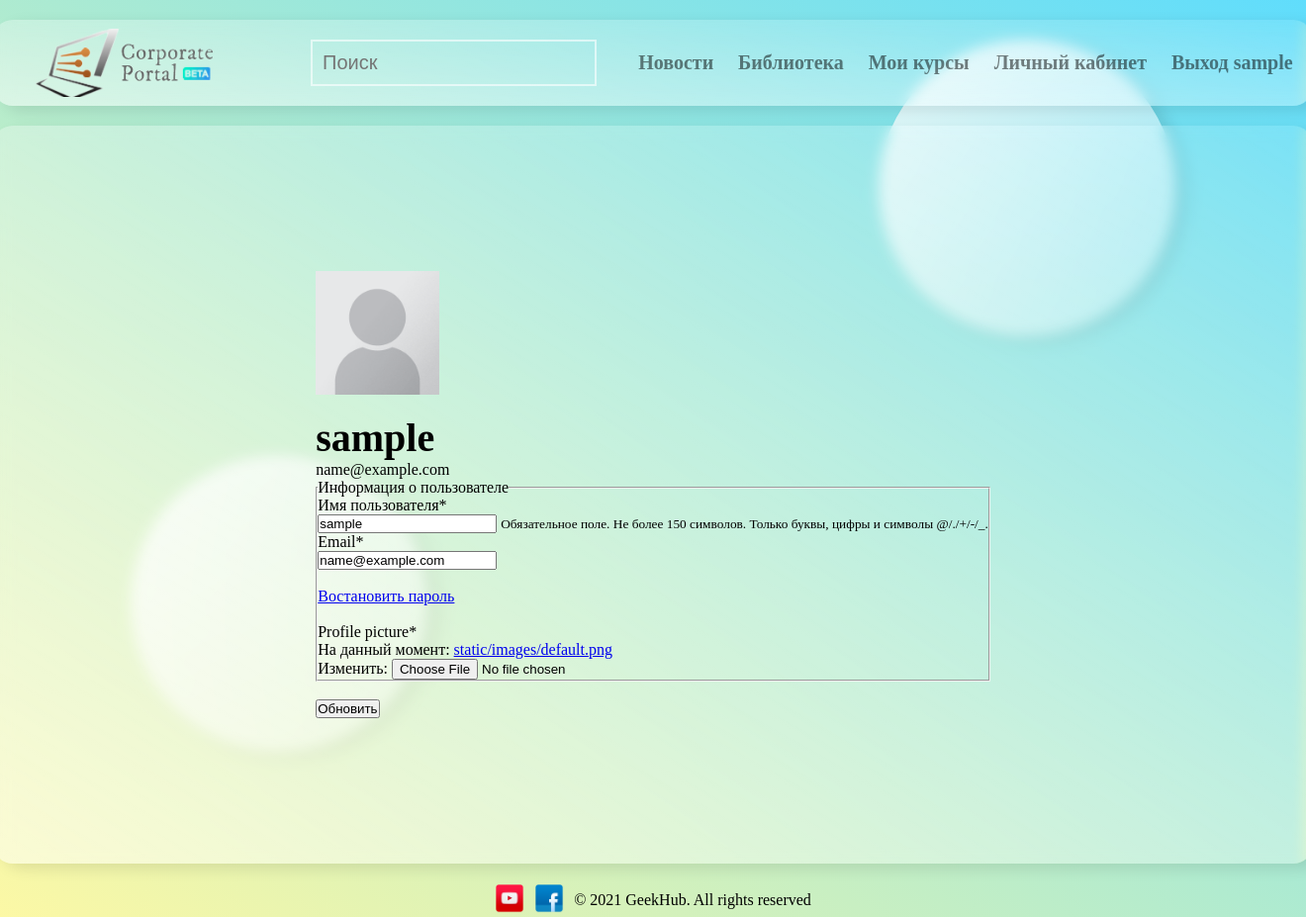
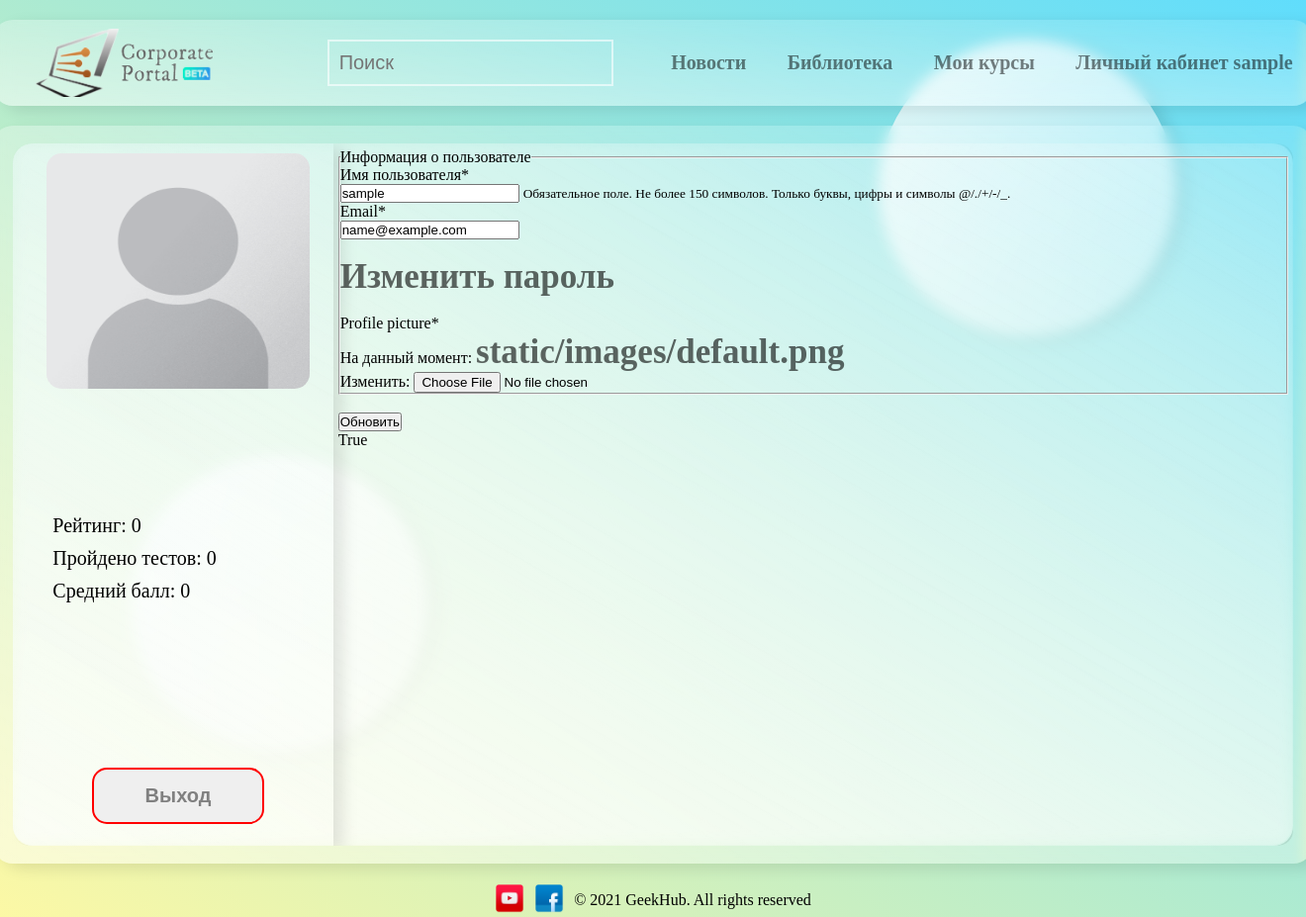
Before and after one commit to Irshak10/FinalProject, a Django app: page /profile/ in a window 1320 px wide. Shown: the whole page at 99% size. Run offline with Django 3.2, Linux system fonts and the light colour scheme; the visitor is signed in with stand-in values (Sample User, id 1); data comes from the database, SQL or seed files in the repository; parts of the project's set-up code (start-up, migrations or seed data) failed here and were passed over; some libraries are stand-ins or nearby versions.

Commit message:
Added worked Reset password, little change in Profile, delete groups, users are added to Users now

```diff
--- a/FinalProject/urls.py
+++ b/FinalProject/urls.py
@@ -17,10 +17,12 @@ from django.contrib import admin
 from django.urls import path, include
 from django.conf.urls.static import static
 from django.conf import settings
+from users import views
 
 
 urlpatterns = [
     path('', include('testing.urls')),
     path('', include('users.urls')),
     path('admin/', admin.site.urls),
+    path("password_reset", views.password_reset_request, name="password_reset")
 ] + static(settings.MEDIA_URL, document_root=settings.MEDIA_ROOT)
--- a/templates/base-testing.html
+++ b/templates/base-testing.html
@@ -39,10 +39,7 @@
                 </a>
             </span>
             <span class="nav-item" id="nav-link">
-                <a href="{% url 'user' %}">Личный кабинет</a>
-            </span>
-            <span class="nav-item" id="nav-link">
-                <a href="{% url 'logout' %}">Выход {{ user.username }}</a>
+                <a href="{% url 'profile' %}">Личный кабинет {{ user.username }}</a>
             </span>
         </div>
     </div>
--- a/testing/admin.py
+++ b/testing/admin.py
@@ -59,7 +59,8 @@ class UserTestCaseAdmin(admin.ModelAdmin):
     def save_model(self, request, obj, form, change):
         super(UserTestCaseAdmin, self).save_model(request, obj, form, change)
         # при назначении теста пользоваетлю отпраявляется имейл с уведомлением
-        create_notification_email(obj.id)
+        if obj.user.profile.accept_email:
+            create_notification_email(obj.id)
 
 
 class UserProgressAdmin(admin.ModelAdmin):
--- a/testing/urls.py
+++ b/testing/urls.py
@@ -12,5 +12,4 @@ urlpatterns = [
     path('library/', t_views.library, name='library'),
     path('read/<int:article_id>/', t_views.read_article, name='read_article'),
     path('searching/', t_views.search, name='search'),
-    path('user/', t_views.user_page, name='user'),
 ]
--- a/users/models.py
+++ b/users/models.py
@@ -1,14 +1,15 @@
+
 from django.db import models
 from django.contrib.auth.models import User
 
 
 class Profile(models.Model):
-    user = models.OneToOneField(User, on_delete=models.CASCADE)
+    user = models.OneToOneField(User, on_delete=models.CASCADE, related_name='profile')
     profile_picture = models.ImageField(upload_to="static/images", default="static/images/default.png")
     accept_email = models.BooleanField(default=True)
 
     def __str__(self):
         return f'{self.user.username} Profile'
 
-    def save(self):
-        super().save()
+    def save(self, *args, **kwargs):
+        super().save(*args, **kwargs)
--- a/users/templates/users/password_reset_complete.html
+++ b/users/templates/users/password_reset_complete.html
@@ -1,7 +1,7 @@
 {% extends 'base-testing.html' %}
 {% block main %}
     <div class="reset_password">
-        Ваш новый пароль установлен!)
+        Ваш новый пароль установлен!)<br>
     </div>
     <a href="{% url 'login' %}">Залогиниться здесь</a>
 {% endblock %}
--- a/users/templates/users/password_reset_done.html
+++ b/users/templates/users/password_reset_done.html
@@ -1,6 +1,6 @@
 {% extends 'base-testing.html' %}
 {% block main %}
     <div class="reset_password">
-        Вам было отправлено электронное письмо с инструкциями по сбросу пароля.
+        Вам было отправлено электронное письмо с инструкциями по сбросу пароля, на указзанную почту в профиле.
     </div>
 {% endblock %}
--- a/users/templates/users/profile.html
+++ b/users/templates/users/profile.html
@@ -1,45 +1,57 @@
+
 {% extends 'base-testing.html' %}
 {% load crispy_forms_filters %}
 {% load crispy_forms_tags %}
 {% block title %}
-    Настройки личного кабинета
+    Личный кабинет
 {% endblock %}
 
 {% block main %}
-    <div class="content-section">
-      <div class="media">
-        <img class="rounded-circle account-img" src="{{ user.profile.profile_picture.url }}">
-        <div class="media-body">
-          <h2 class="account-heading">{{ user.username }}</h2>
-          <p class="text-secondary">{{ user.email }}</p>
+    {% load static %}
+    <div class="content-container" id="glass">
+        <div class="left-column">
+            <div class="image-profile">
+                <img src="{{ user_info.user.profile.profile_picture.url }}">
+                <div class="overlay">
+                    {% if user_info.user.first_name and user_info.user.last_name %}
+                        {{ user_info.user.first_name }} {{ user_info.user.last_name }}
+                    {% else %}
+                        {{ user_info.user.username }}
+                    {% endif %}
                 </div>
             </div>
+            <div class="star-container">
+                {% for star in user_info.get_5_star_rating %}
+                    <img src="{% static 'icons/star1.png' %}">
+                {% endfor %}
+            </div>
+            <div class="rating-container">
+                <p>Рейтинг: {{ user_info.average_rating }}</p>
+                <p>Пройдено тестов: {{ user_info.total_number_of_tests_passed }}</p>
+                <p>Средний балл: {{ user_info.average_score }}</p>
+            </div>
+            <div class="user-links"></div>
+            <div class="user-logout">
+                <a href="{% url 'logout' %}"><button>Выход</button></a>
+            </div>
+        </div>
+        <div class="right-column">
             <form method="POST" enctype="multipart/form-data">
             {% csrf_token %}
                 <fieldset class="form-group">
                     <legend class="border-bottom mb-4">Информация о пользователе</legend>
                     {{ u_form|crispy }}<br>
-              <a href="{% url 'password_reset' %}">Востановить пароль</a><br><br>
+                    <a href="{% url 'password_reset' %}">Изменить пароль</a><br><br>
                     {{ p_form|crispy }}
-
                 </fieldset><br>
 
                 <div class="form-group">
                     <button class="btn btn-outline-info" type="submit">Обновить</button>
                 </div>
             </form>
+
+{{ user.profile.accept_email }}
+{#            <p><input type="checkbox" name="a" value="user.profile.accept_email"> Нужно делать рассылку? </p>#}
         </div>
-
-    <style>
-        .account-img {
-          height: 125px;
-          width: 125px;
-          margin-right: 20px;
-          margin-bottom: 16px;
-        }
-
-        .account-heading {
-          font-size: 2.5rem;
-        }
-    </style>
+    </div>
 {% endblock %}
--- a/users/urls.py
+++ b/users/urls.py
@@ -11,7 +11,6 @@ urlpatterns = [
     path('register/', registration_page, name='register'),
     path('logout/', logout_page, name='logout'),
     path('profile/', profile, name='profile'),
-    path('password-reset/', auth_views.PasswordResetView.as_view(template_name='users/password_reset.html'), name='password_reset'),
     path('password-reset/done/', auth_views.PasswordResetDoneView.as_view(template_name='users/password_reset_done.html'), name='password_reset_done'),
     path('password-reset-confirm/<uidb64>/<token>/', auth_views.PasswordResetConfirmView.as_view(template_name='users/password_reset_confirm.html'),  name='password_reset_confirm'),
     path('password-reset-complate', auth_views.PasswordResetCompleteView.as_view(template_name='users/password_reset_complete.html'),  name='password_reset_complete')
--- a/users/views.py
+++ b/users/views.py
@@ -1,12 +1,20 @@
 from django.shortcuts import render, redirect
-
 from users.forms import UserRegisterForm, UserUpdateForm, ProfileUpdateForm
 from django.contrib import messages
 from django.contrib.auth import authenticate, login, logout
 from django.contrib.auth.decorators import login_required
 from users.decorators import unauthenticated_user
-from django.contrib.auth.models import Group
 from users.models import Profile
+from testing.models import UserProgress
+from django.core.mail import send_mail, BadHeaderError
+from django.http import HttpResponse
+from django.contrib.auth.forms import PasswordResetForm
+from django.contrib.auth.models import User
+from django.template.loader import render_to_string
+from django.db.models.query_utils import Q
+from django.utils.http import urlsafe_base64_encode
+from django.contrib.auth.tokens import default_token_generator
+from django.utils.encoding import force_bytes
 
 
 @unauthenticated_user
@@ -18,9 +26,6 @@ def registration_page(request):
         if form.is_valid():
             user = form.save()
             username = form.cleaned_data.get('username')
-
-            # group = Group.objects.get(name="customer")
-            # user.groups.add(group)
             Profile.objects.create(
                 user=user,
             )
@@ -57,7 +62,6 @@ def logout_page(request):
 
 
 @login_required(login_url='login')
-# @allower_users(allowed_roles=['customer'])
 def profile(request):
     if request.method == 'POST':
         u_form = UserUpdateForm(request.POST, instance=request.user)
@@ -74,9 +78,47 @@ def profile(request):
         u_form = UserUpdateForm(instance=request.user)
         p_form = ProfileUpdateForm(instance=request.user.profile)
 
+    user_progress, created = UserProgress.objects.get_or_create(user=request.user)
+
     context = {
         'u_form': u_form,
-        'p_form': p_form
+        'p_form': p_form,
+        'user_info': user_progress,
     }
 
     return render(request, 'users/profile.html', context)
+
+
+def password_reset_request(request):
+    if request.method == "POST":
+        password_reset_form = PasswordResetForm(request.POST)
+        if password_reset_form.is_valid():
+            data = password_reset_form.cleaned_data['email']
+            associated_users = User.objects.filter(Q(email=data))
+            if associated_users.exists():
+                for user in associated_users:
+                    subject = "Password Reset Requested"
+                    email_template_name = "users/password_reset_mail.txt"
+                    c = {
+                        "email": user.email,
+                        'domain': '127.0.0.1:8000',
+                        # 'domain': 'corporate-portal.herokuapp.com',
+                        'site_name': 'Corporate Portal',
+                        "uid": urlsafe_base64_encode(force_bytes(user.pk)),
+                        "user": user,
+                        'token': default_token_generator.make_token(user),
+                        'protocol': 'https',
+                    }
+                    email = render_to_string(email_template_name, c)
+                    try:
+                        send_mail(subject, email, 'admin@example.com', [user.email], fail_silently=False)
+                    except BadHeaderError:
+                        return HttpResponse('Invalid header found.')
+
+                    messages.success(request, 'На ваш почтовый ящик отправлено сообщение с инструкциями по сбросу '
+                                              'пароля')
+                    return redirect("password_reset_done")
+            messages.error(request, 'Введен неверный адрес электронной почты')
+    password_reset_form = PasswordResetForm()
+    return render(request=request, template_name="users/password_reset.html",
+                  context={"password_reset_form": password_reset_form})
```
Also changed, not shown: FinalProject/settings.py (+14 -14 lines), testing/templates/testing/user-page.html (deleted, +0 -38 lines), testing/views.py (+0 -25 lines), users/decorators.py (+15 -15 lines), users/templates/users/password_reset.html (+5 -4 lines), users/templates/users/password_reset_confirm.html (+5 -4 lines), users/templates/users/password_reset_mail.txt (added, +15 -0 lines), users/migrations/0005_auto_20210426_1857.py (added). Lines whose indentation alone changed are shown as unchanged.
